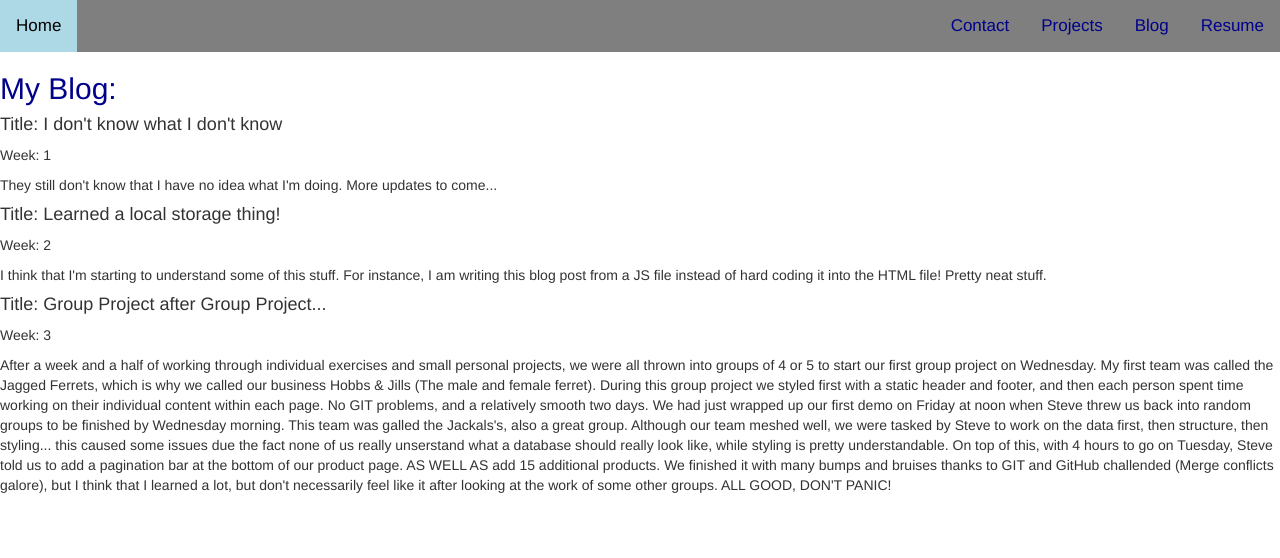
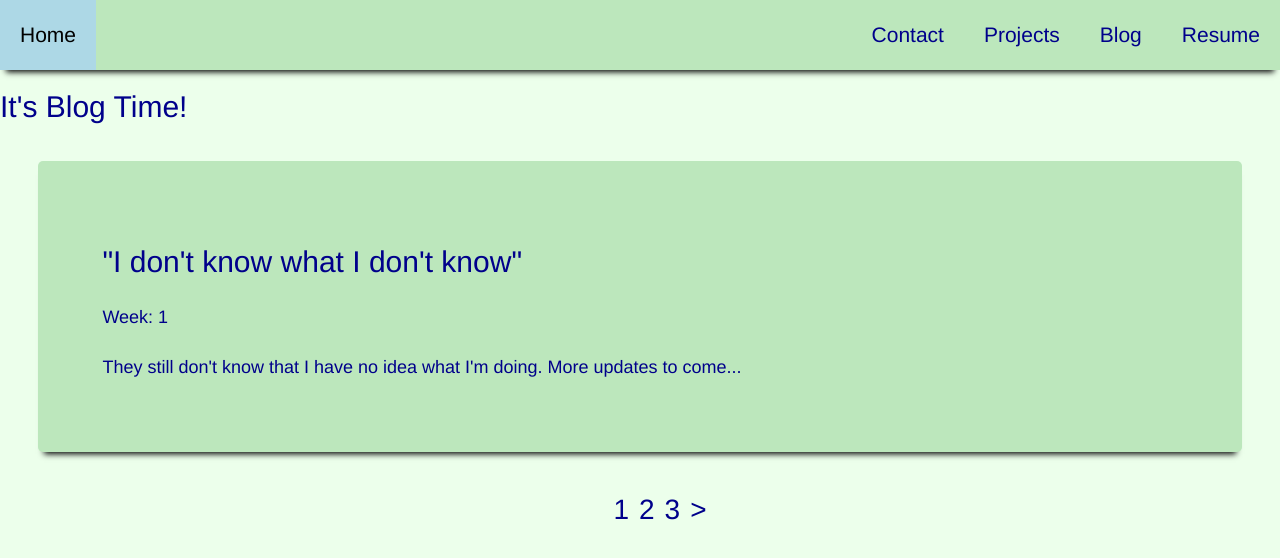
Before and after one commit to mmcpher2/mmcpher2.github.io, a plain HTML site: page HTML/blog.html in a window 1280 px wide. Drawn offline with nearby package versions, Linux system fonts and the light colour scheme.

Commit message:
Added pagination bar to Blog Page

```diff
--- a/CSS/blog-styles.css
+++ b/CSS/blog-styles.css
@@ -0,0 +1,29 @@
+
+.paginatorBar {
+    display: flex;
+    flex-direction: row;
+    justify-content: center;
+}
+
+#blogPaginator a {
+    font-size: 2em;
+    padding: 0 5px;
+    color: darkblue;
+}
+
+
+.blogBox {
+    margin: 3%;
+    padding: 5%;
+    background: rgba(76, 175, 80, 0.3);
+    border-radius: 5px;
+    box-shadow: 0 8px 6px -6px black;
+}
+
+.blogBox h4 {
+    padding-top: 20px;
+}
+
+.blogBox #blogDisplayer {
+    color: darkblue;
+}
--- a/CSS/global-styles.css
+++ b/CSS/global-styles.css
@@ -1,5 +1,9 @@
 
 /* This is styling */
+
+body {
+    background-color: hsl(115, 100%, 96%);
+}
 
 .article {
     color: darkblue;
@@ -25,8 +29,9 @@ ol {
 /* Navigation Bar */
 
 .topnav {
-    background-color: rgba(0,0,0,.5);
+    background-color: rgba(76, 175, 80, 0.3);
     overflow: hidden;
+    box-shadow: 0 8px 6px -6px black;
 }
 
 /* Style the links inside the navigation bar */
@@ -35,9 +40,9 @@ ol {
     display: block;
     color: darkblue;
     text-align: center;
-    padding: 14px 16px;
+    padding: 20px 20px;
     text-decoration: none;
-    font-size: 17px;
+    font-size: 1.5em;
 }
 
 .navOptions {
--- a/HTML/blog.html
+++ b/HTML/blog.html
@@ -24,11 +24,17 @@
             </div>
         </div>
 
-        <h2>My Blog:</h2>
-            <div class="blogs" id="myBlogs">
+        <h2>It's Blog Time!</h2>
+
+            <div class="blogBox" id="myBlogs">
+                <article id="blogDisplayer">
+                </article>
             </div>
+
+        <footer id="blogPaginator">
+        </footer>
+
         <script src="../JS/blog-factory.js"></script>
-        <script src="../JS/blog-controller.js"></script>
+        <script src="../JS/blog-pagination.js"></script>
     </body>
-
 </html>
--- a/JS/blog-controller.js
+++ b/JS/blog-controller.js
@@ -1,18 +1,16 @@
 
 
-// Parsing string from local storage back into objects
-const storedBlogs = JSON.parse(localStorage.getItem("blogArchiveString"))
 
 // Creating object to insert new HTML into current HTML
-let blogOut = document.getElementById("myBlogs")
+// let blogOut = document.getElementById("myBlogs")
 
-    for (let i = 0; i < storedBlogs.length; i++) {
-        let currentPost = storedBlogs[i]
-        blogOut.innerHTML +=
+//     for (let i = 0; i < storedBlogs.length; i++) {
+//         let currentPost = storedBlogs[i]
+//         blogOut.innerHTML +=
 
-            `<div class="blogPosts">
-                <h4>${currentPost.Title}</h4>
-                <p>${currentPost.Week}</p>
-                <p>${currentPost.Post}</p>
-            </div>`
-    }
+//             `<div class="blogPosts">
+//                 <h4>${currentPost.Title}</h4>
+//                 <p>${currentPost.Week}</p>
+//                 <p>${currentPost.Post}</p>
+//             </div>`
+//     }
--- a/JS/blog-factory.js
+++ b/JS/blog-factory.js
@@ -7,20 +7,20 @@ const blogs = []
 // Creating database objects for blog posts
 
 const weekOne = {
-    "Week": " Week: 1",
-    "Title": "Title: I don't know what I don't know",
+    "Week": "Week: 1",
+    "Title": "I don't know what I don't know",
     "Post": "They still don't know that I have no idea what I'm doing. More updates to come..."
 }
 
 const weekTwo = {
     "Week": "Week: 2",
-    "Title": "Title: Learned a local storage thing!",
+    "Title": "Learned a local storage thing!",
     "Post": "I think that I'm starting to understand some of this stuff.  For instance, I am writing this blog post from a JS file instead of hard coding it into the HTML file! Pretty neat stuff."
 }
 
 const weekThree = {
     "Week": "Week: 3",
-    "Title": "Title: Group Project after Group Project...",
+    "Title": "Group Project after Group Project...",
     "Post": "After a week and a half of working through individual exercises and small personal projects, we were all thrown into groups of 4 or 5 to start our first group project on Wednesday. My first team was called the Jagged Ferrets, which is why we called our business Hobbs & Jills (The male and female ferret).  During this group project we styled first with a static header and footer, and then each person spent time working on their individual content within each page. No GIT problems, and a relatively smooth two days.  We had just wrapped up our first demo on Friday at noon when Steve threw us back into random groups to be finished by Wednesday morning.  This team was galled the Jackals's, also a great group.  Although our team meshed well, we were tasked by Steve to work on the data first, then structure, then styling... this caused some issues due the fact none of us really unserstand what a database should really look like, while styling is pretty understandable.  On top of this, with 4 hours to go on Tuesday, Steve told us to add a pagination bar at the bottom of our product page. AS WELL AS add 15 additional products.  We finished it with many bumps and bruises thanks to GIT and GitHub challended (Merge conflicts galore), but I think that I learned a lot, but don't necessarily feel like it after looking at the work of some other groups.  ALL GOOD, DON'T PANIC!",
 }
 
@@ -35,3 +35,6 @@ let blogArchiveString = JSON.stringify(blogs)
 // Stored the stringified array into local storage
 
 localStorage.setItem("blogArchiveString", blogArchiveString)
+
+// Parsing string from local storage back into objects
+const storedBlogs = JSON.parse(localStorage.getItem("blogArchiveString"))
--- /dev/null
+++ b/JS/blog-pagination.js
@@ -0,0 +1,93 @@
+
+
+const totalItems = storedBlogs.length
+const itemsPerPage = 1
+const numberOfPages = Math.ceil(totalItems / itemsPerPage)
+const paginationEl = document.getElementById("blogPaginator")
+const blogEl = document.getElementById("blogDisplayer")
+
+// Build the DOM string for the pagination links in the footer
+let paginationString = "<ul class='paginatorBar'>"
+paginationString += "<a id='previous' href='#'>&lt;</a>"
+for (var i = 0; i < numberOfPages; i++) {
+    paginationString += ` <p><a class="blogPage page-${i+1}" href="#">${i+1}</a></p>`
+}
+paginationString += " <a id='next' class='page-2' href='#'>&gt;</a>"
+paginationString += "</ul>"
+
+// Update the DOM with the unordered list we just built
+paginationEl.innerHTML = paginationString
+
+// Store references to the next and previous arrows we just added
+const previousEl = document.getElementById("previous")
+const nextEl = document.getElementById("next")
+
+/*
+    Function that will be invoked each time the user clicks
+    on one of the pagination links at the bottom of the page
+*/
+function produceBlogs (event) {
+    // Clear the blogs first before displaying the new ones
+    blogEl.innerHTML = ""
+
+    // Which number did the user click on?
+    const pageNumber = parseInt(
+        Array.from(event.target.classList)
+        .find(clazz => {
+            if (clazz.startsWith("page-")) return clazz
+        })
+        .split("-")[1]
+    )
+
+    // Change the class name of the previous arrow
+    if ((pageNumber - 1) === 0) {
+        previousEl.style.display = "none"
+    } else {
+        previousEl.style.display = "inline"
+        previousEl.className = `page-${pageNumber - 1}`
+    }
+
+    // Change the class name of the next arrow
+    if ((pageNumber + 1) > numberOfPages) {
+        nextEl.style.display = "none"
+    } else {
+        nextEl.style.display = "inline"
+        nextEl.className = `page-${pageNumber + 1}`
+    }
+
+    // Determine which items to display by slicing the array
+    const itemsToDisplay = storedBlogs.slice(
+        (pageNumber - 1) * itemsPerPage,
+        pageNumber * itemsPerPage
+    )
+
+    // Display a <section> representation of each data object
+    for (let i = 0; i < itemsToDisplay.length; i++) {
+        let currentBlog = itemsToDisplay[i];
+        blogEl.innerHTML += `
+        <section class="${currentBlog.Title}">
+        <h2>"${currentBlog.Title}"</h1>
+        <h4>${currentBlog.Week}</h4>
+        <h4>${currentBlog.Post}</h4>
+        </section>
+        `
+    }
+}
+
+// Get the array of pagination anchor tags we added to the DOM
+const blogLinks = document.getElementsByClassName("blogPage")
+
+// Add event listeners to each <a> element in the pagination
+for (let j = 0; j < blogLinks.length; j++) {
+    let thisblogEl = blogLinks[j];
+    thisblogEl.addEventListener("click", produceBlogs, false);
+}
+
+produceBlogs({
+    "target": {
+        "classList": ["page-1"]
+    }
+})
+
+previousEl.addEventListener("click", produceBlogs)
+nextEl.addEventListener("click", produceBlogs)
```
